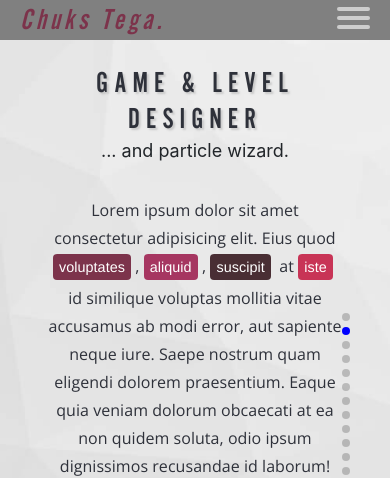
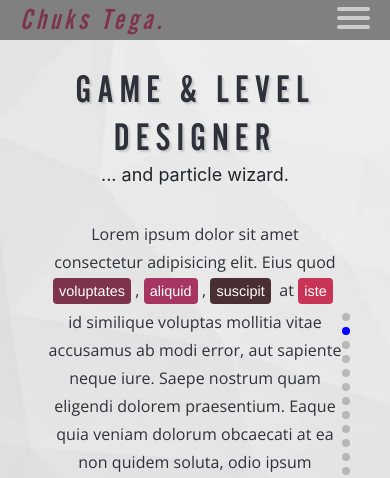
Before and after one commit to BisiDavi/tega-games, a plain HTML site: page index.html in a window 390 px wide. Shown: the top 478 px of the page. Drawn offline with nearby package versions, Linux system fonts and the light colour scheme.

Commit message:
style fix

```diff
--- a/css/index.mediaquery.css
+++ b/css/index.mediaquery.css
@@ -297,7 +297,7 @@
         background-color: blue;
     }
     .home-page.content.row h1 {
-        font-size: 30px;
+        font-size: 40px;
     }
     .content-video {
         height: 200px;
--- a/index.html
+++ b/index.html
@@ -798,6 +798,7 @@
                 cssMode: false,
                 noSwiping: true,
                 initialSlide: 1,
+                direction: 'horizontal',
                 keyboard: {
                     enabled: true,
                     onlyInViewport: false,
```
